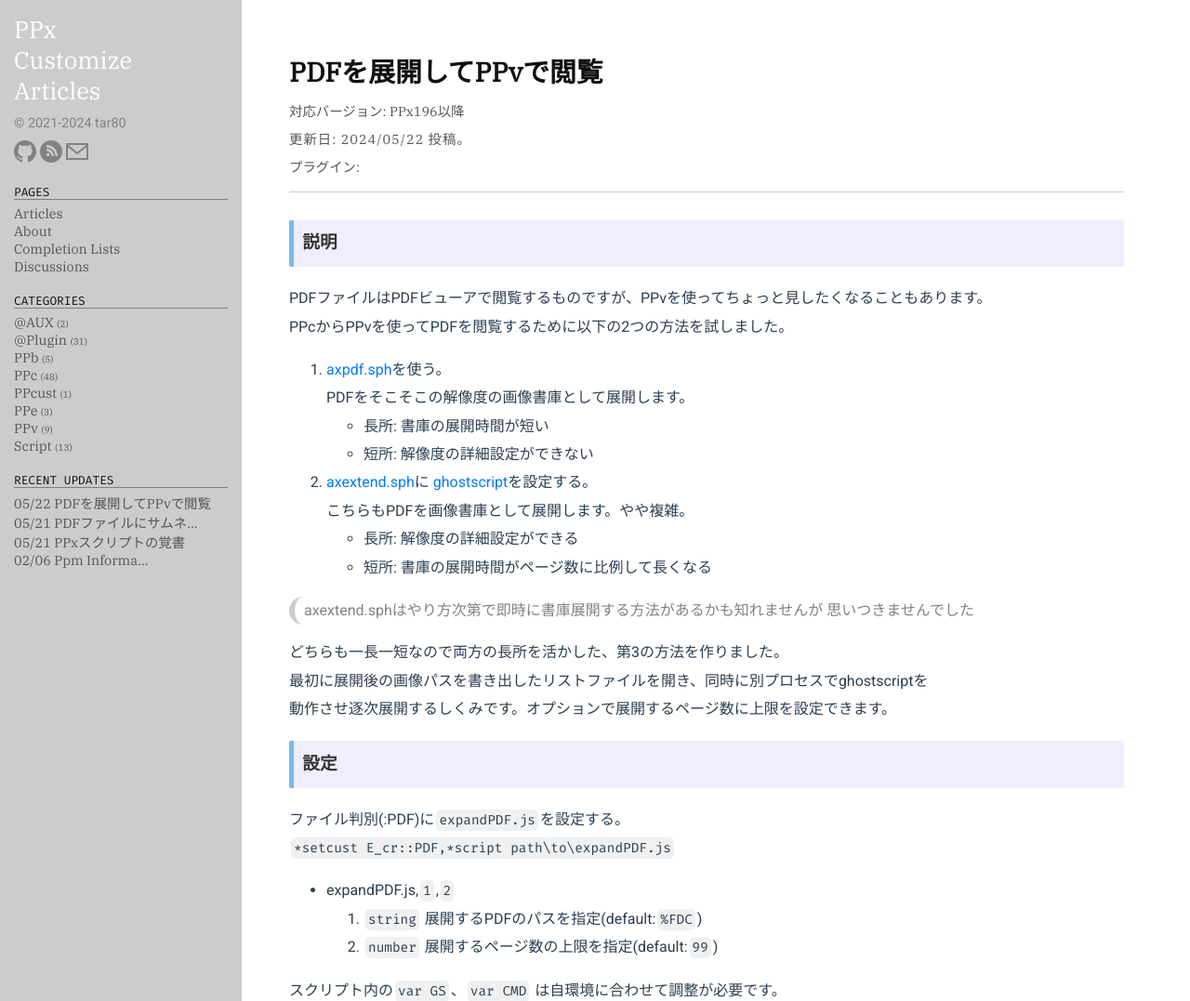
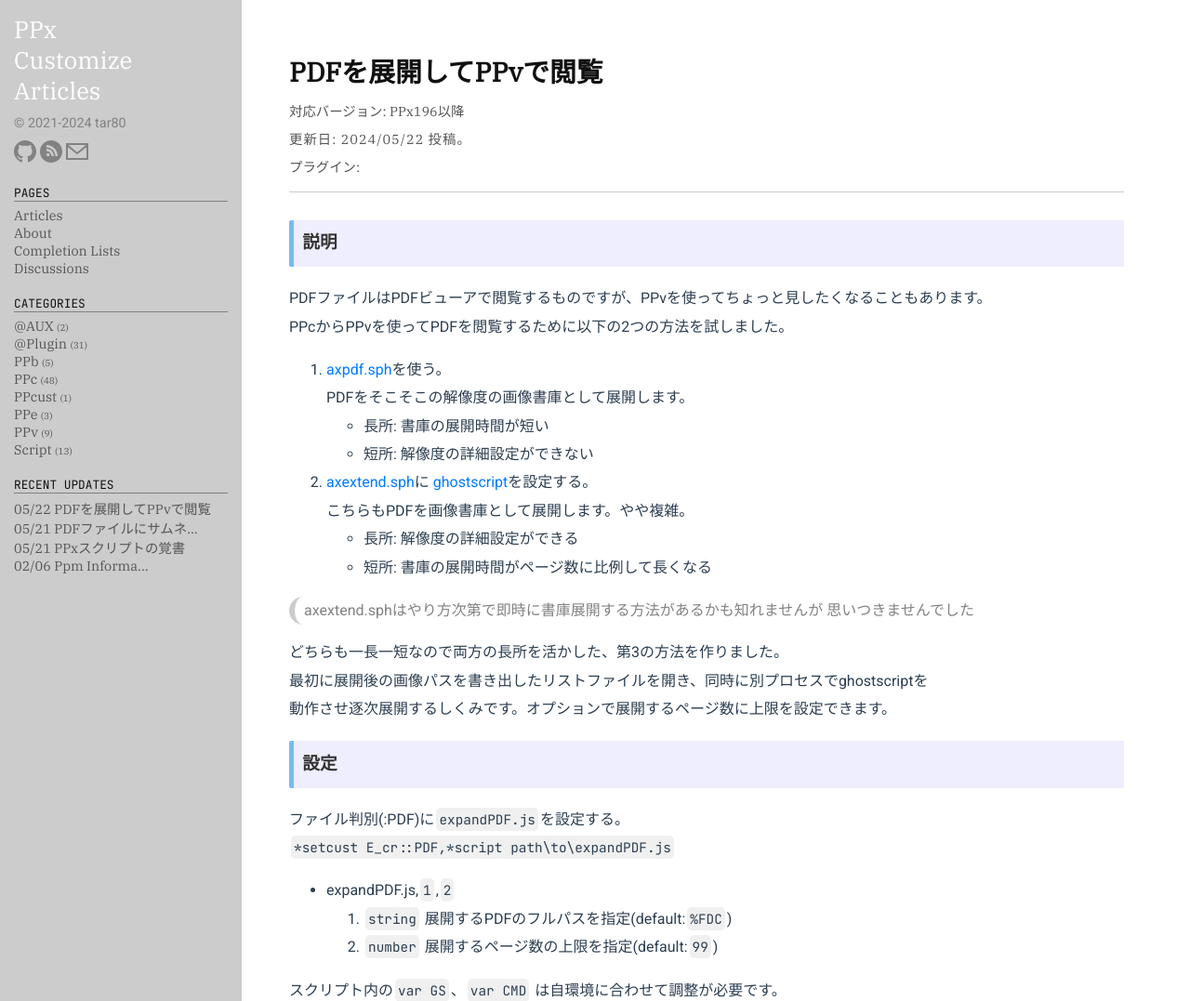
Before and after one commit to tar80/pages-pca, a Jekyll site: the page built from _posts/24-05-22-pdf_view.md, in a window 1280 px wide and 1371 px high, cut to the strip 0-1077 px from the top of the window. Shown: the whole strip at 93% size. Built offline with Jekyll 4.4.1, drawn with Linux system fonts in a browser that asks for light colours.

Commit message:
Style(css): 等幅フォントをFiraからJetBrainsに変更

```diff
--- a/_posts/24-05-22-pdf_view.md
+++ b/_posts/24-05-22-pdf_view.md
@@ -35,7 +35,7 @@
 `*setcust E_cr::PDF,*script path\to\expandPDF.js`
 
 - expandPDF.js,`1`,`2`
-  1. `string` 展開するPDFのパスを指定(default:`%FDC`)
+  1. `string` 展開するPDFのフルパスを指定(default:`%FDC`)
   2. `number` 展開するページ数の上限を指定(default:`99`)
 
 スクリプト内の`var GS`、`var CMD` は自環境に合わせて調整が必要です。
--- a/public/css/styles.css
+++ b/public/css/styles.css
@@ -1,4 +1,4 @@
-@import url('https://fonts.googleapis.com/css2?family=Fira+Mono&family=Roboto&family=IBM+Plex+Serif&family=Noto+Serif+JP&family=Kosugi+Maru&display=swap');
+@import url('https://fonts.googleapis.com/css2?family=JetBrains+Mono&family=Roboto&family=IBM+Plex+Serif&family=Noto+Serif+JP&family=Kosugi+Maru&display=swap');
 @import url(syntax/pca.css);
 
 :root {
@@ -85,7 +85,7 @@
 }
 
 code {
-  font-family: "Fira Mono", "Kosugi Maru", monospace;
+  font-family: "JetBrains Mono", "Kosugi Maru", monospace;
   font-size: 0.9em;
   background-color: #F0F0F0;
   overflow: auto;
@@ -311,7 +311,7 @@
 
 .nav-title {
   font-size: 80%;
-  font-family: "Fira Mono", "Kosugi Maru";
+  font-family: "JetBrains Mono", "Kosugi Maru";
   text-transform: uppercase;
   border-bottom: 1px solid gray;
   margin-bottom: 5px;
@@ -377,7 +377,7 @@
 
 .gist * {
   font-size: 14px !important;
-  font-family: "Fira Mono","Kosugi Maru",Consolas,"Liberation Mono",Menlo,Courier,monospace !important;
+  font-family: "JetBrains Mono","Kosugi Maru",Consolas,"Liberation Mono",Menlo,Courier,monospace !important;
   border: 0px;
 }
 
```
